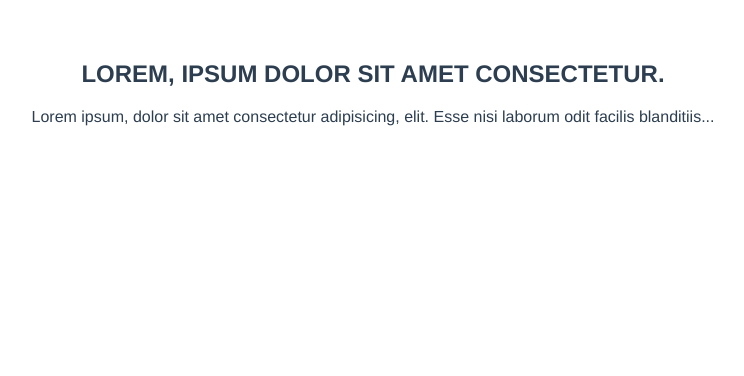
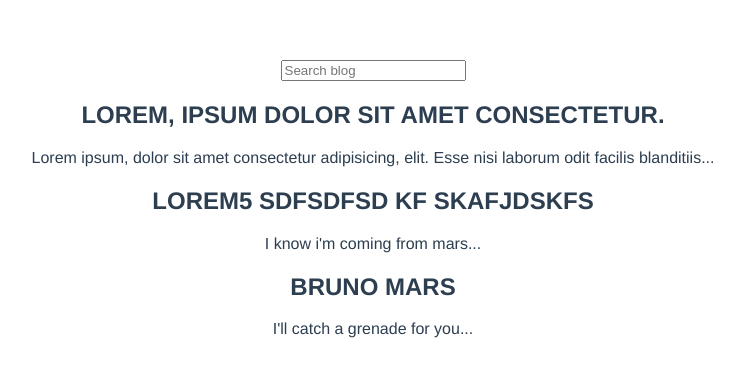
Before and after one commit to iamkarsoft/lp-vue-netninja, a Vue app: page / in a window 1280 px wide. Shown: the top 376 px of the page, without its empty margins (267-1011 px from the left). Built offline with nearby package versions, Linux system fonts and the light colour scheme.

Commit message:
custom filter

```diff
--- a/src/App.vue
+++ b/src/App.vue
@@ -1,8 +1,12 @@
 <template>
     <div id="app">
         <Header />
-        <h2>{{title | to-uppercase}}</h2>
-        <p>{{content | snippet}}</p>
+        <input type="text" v-model="search" placeholder="Search blog">
+        <div v-for="blog in filteredBlogs" :key="blog.title">
+
+          <h2>{{blog.title | to-uppercase}}</h2>
+          <p>{{blog.content | snippet}}</p>
+        </div>
         <Footer />
     </div>
 </template>
@@ -18,9 +22,29 @@
     },
     data() {
         return {
-            title: "Lorem, ipsum dolor sit amet consectetur.",
-            content: "Lorem ipsum, dolor sit amet consectetur adipisicing, elit. Esse nisi laborum odit facilis blanditiis suscipit reprehenderit, at pariatur illo, consequuntur!"
+            blogs: [
+              {
+                title: "Lorem, ipsum dolor sit amet consectetur.",
+                content: "Lorem ipsum, dolor sit amet consectetur adipisicing, elit. Esse nisi laborum odit facilis blanditiis suscipit reprehenderit, at pariatur illo, consequuntur!"
+              },
+              {
+                title: "lorem5 sdfsdfsd kf skafjdskfs",
+                content: "I know i'm coming from mars"
+              },
+              {
+                title: "Bruno Mars",
+                content: "I'll catch a grenade for you"
+              }
+            ],
+        search: '',
         }
+    },
+    computed: {
+      filteredBlogs () {
+        return this.blogs.filter((blog)=>{
+          return blog.title.match(this.search);
+        });
+      }
     }
 
 };
```
Also changed, not shown: 1 other file (tests, documents, lock files or other folders).
